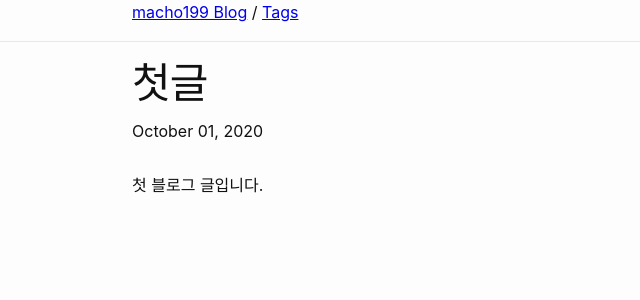
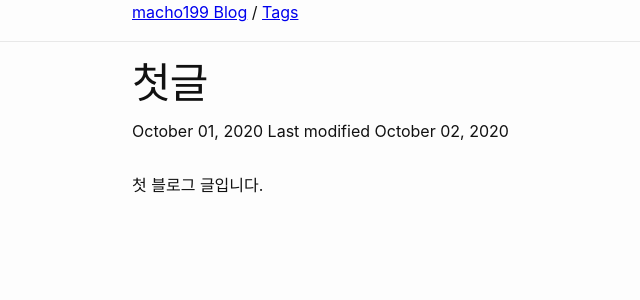
Before and after one commit to macho199/macho199.github.io, a Jekyll site: the page built from _posts/2020-10-01-first.md, in a window 1280 px wide. Shown: the top 300 px of the page, without its empty margins (138-778 px from the left). Built offline with Jekyll 4.4.1, drawn with Linux system fonts in a browser that asks for light colours.

Commit message:
MODIFY post date

```diff
--- a/_layouts/post.html
+++ b/_layouts/post.html
@@ -6,7 +6,11 @@ layout: default
     <header class="post-header">
       <h1 class="post-title p-name" itemprop="name headline">{{ page.title }}</h1>
       <p class="post-meta">
-        <time class="dt-published" datetime="{{ page.date }}" itemprop="datePublished">{{ page.date | date: '%B %d, %Y' }}
+        <time class="dt-published" datetime="{{ page.date }}" itemprop="datePublished">
+          {{ page.date | date: '%B %d, %Y' }}
+          {% if page.modified %}
+           Last modified {{ page.modified | date: '%B %d, %Y' }}
+          {% endif %}
         </time>
         <div class="fb-like" data-href="{{ site.url }}{{ page.url | prepend: site.baseurl | replace: '//', '/' }}" data-width="" data-layout="button_count" data-action="like" data-size="small" data-show-faces="true" data-share="true"></div>
       </p>
--- a/_sass/main.scss
+++ b/_sass/main.scss
@@ -69,6 +69,8 @@ table td { border: 1px solid #e8e8e8; }
 
 @media screen and (max-width: 800px) { .post-title { font-size: 36px; } }
 
+.post-meta { margin-bottom: 0;}
+
 .post-content { margin-bottom: 60px; }
 
 .post-content h2 { font-size: 32px; }
```
